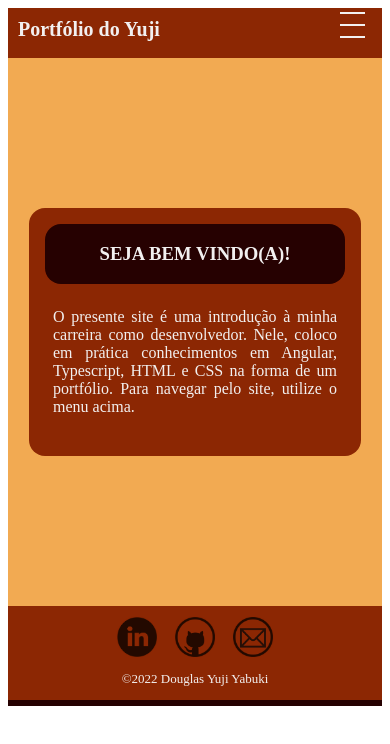
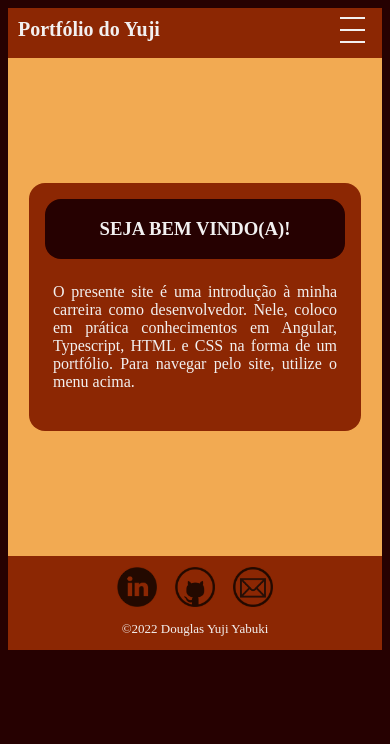
Before and after one commit to douglasyabuki/douglasyabuki.github.io, an Angular app: page / in a window 390 px wide. Shown: the top 744 px of the page. Built offline with nearby package versions, Linux system fonts and the light colour scheme.

Commit message:
Commit 8: Minor changes in layout

```diff
--- a/src/app/aboutpersonal/aboutpersonal.component.scss
+++ b/src/app/aboutpersonal/aboutpersonal.component.scss
@@ -1,3 +1,4 @@
+
 @media (max-width:600px) {
   section {
     padding: 16px;
--- a/src/app/app.component.scss
+++ b/src/app/app.component.scss
@@ -1,27 +1,5 @@
-* {
+section{
   background-color: #F2AA52;
+  padding-top: 125px;
+  padding-bottom: 125px;
 }
-
-body,
-html {
-  height: 100%;
-  margin: 0 auto;
-}
-
-a {
-  text-decoration: none;
-}
-
-section {
-  height: 100%;
-  padding-top: 150px;
-  padding-bottom: 150px;
-}
-
-#nav {
-  width: 100%;
-}
-
-#footer {
-  width: 100%;
-}
--- a/src/app/footer/footer.component.scss
+++ b/src/app/footer/footer.component.scss
@@ -1,6 +1,7 @@
 .host {
   background-color: #8C2703;
-  margin: 0;
+  margin: 0 auto;
+  min-width: 300px;
   border-bottom: 6px solid #260101;
 }
 
--- a/src/app/home/home.component.html
+++ b/src/app/home/home.component.html
@@ -12,5 +12,4 @@
     </p>
   </body>
 
-
 </section>
--- a/src/app/home/home.component.scss
+++ b/src/app/home/home.component.scss
@@ -3,7 +3,7 @@
   section {
     margin: auto;
     width: 90%;
-    min-width: 200px;
+    min-width: 250px;
     max-width: 300px;
     padding: 16px;
     border-radius: 16px;
--- a/src/app/nav/nav.component.scss
+++ b/src/app/nav/nav.component.scss
@@ -1,5 +1,6 @@
 .nav {
   height: 50px;
+  min-width: 300px;
   width: 100%;
   background-color: #8C2703;
 }
@@ -29,7 +30,7 @@
     width: 50px;
     height: 50px;
     padding-top: 12px;
-    border-radius: 20%;
+    margin-top: 5px;
   }
 
   .nav>.nav-button>label>span {
@@ -42,13 +43,14 @@
   .nav>.nav-links {
     position: absolute;
     display: block;
-    width: 100%;
-    background-color: #5C6373;
+    background-color: #8C2703;
     height: 0px;
     transition: all 0.2s ease-in;
     overflow-y: hidden;
     top: 50px;
-    left: 0px;
+    right: 0px;
+    width: 20%;
+    margin-right: 8px;
   }
 
   .nav>.nav-links>a {
--- a/src/styles.scss
+++ b/src/styles.scss
@@ -2,3 +2,6 @@
   font-family: 'Calibri Light';
   text-decoration: none;
 }
+body {
+  background: #260101;
+}
```
Also changed, not shown: 5 other files (tests, documents, lock files or other folders).
